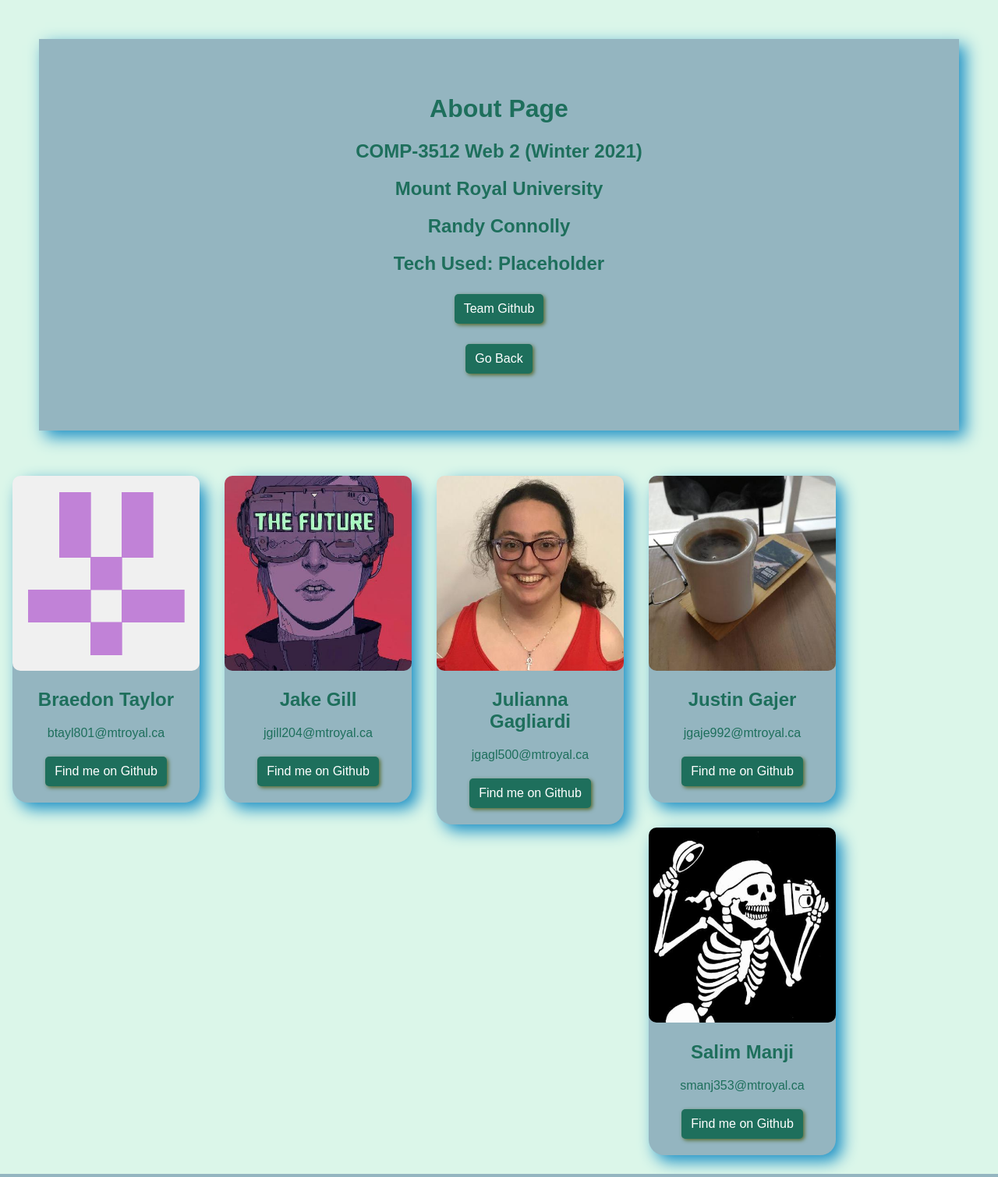
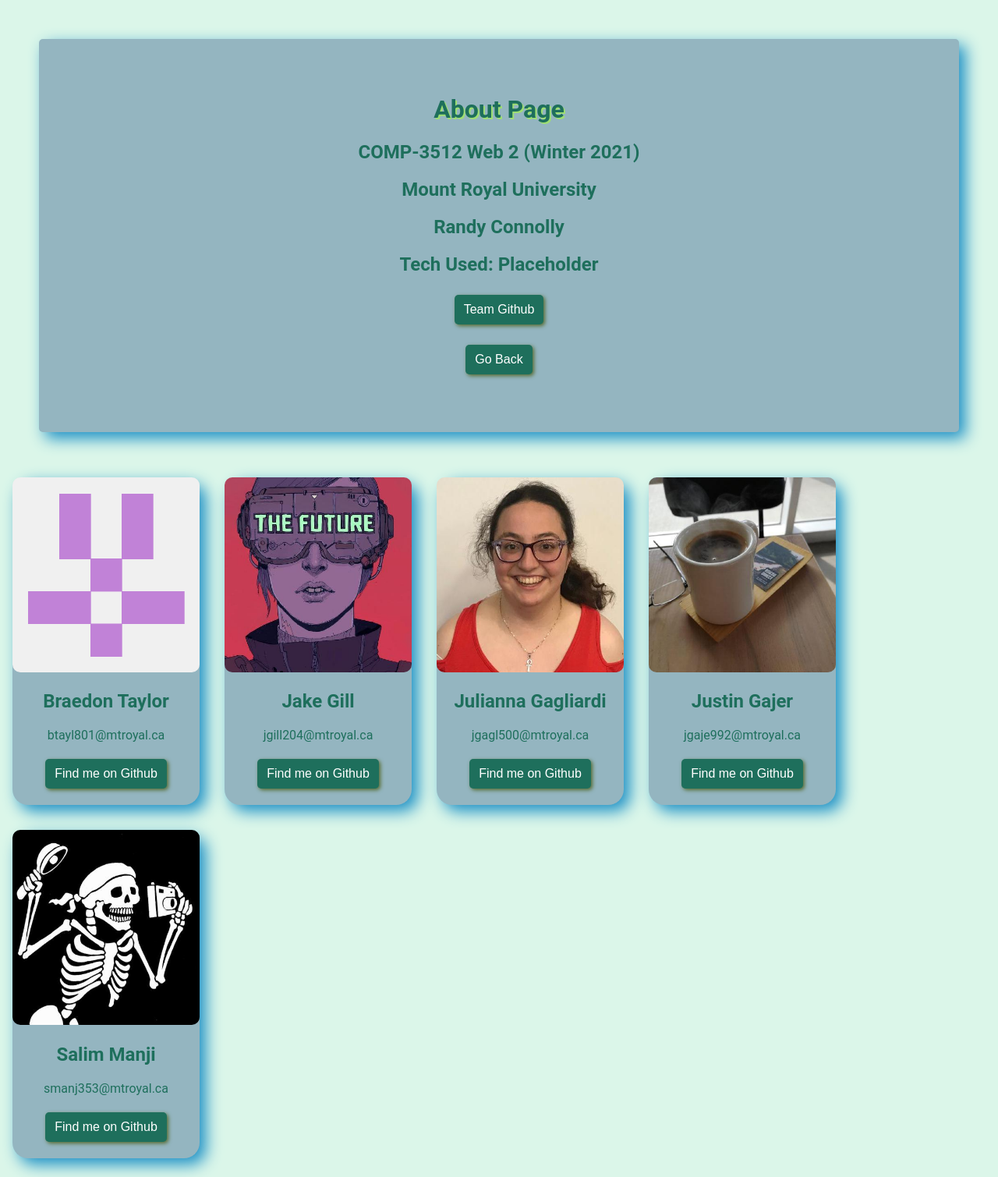
Before and after one commit to BraedonTaylor/COMP-3512Asg2, a PHP site: page /comp-3512asg2/about.php in a window 1280 px wide. Shown: the part 68-1577 px from the top of the page at 78% size. Run offline with PHP 8.4, Linux system fonts and the light colour scheme.

Commit message:
changes stage 3

```diff
--- a/CSS/aboutcss.css
+++ b/CSS/aboutcss.css
@@ -1,7 +1,11 @@
 body {
-    font-family: Arial, Helvetica, sans-serif;
+  font-family: "roboto";
   background-color: #dbf6e9;
   margin: 0;
+}
+
+h1 {
+  text-shadow: 2px 2px #9ede73;
 }
 
 html body div.grid-container img{
@@ -34,6 +38,7 @@
 .about-container {
   padding: 50px;
   margin: 50px;
+  border-radius: 5px;
   text-align: center;
   background-color: #94b5c0;
   color: #1e6f5c;
--- a/CSS/logincss.css
+++ b/CSS/logincss.css
@@ -22,6 +22,9 @@
 /*---- COLOURING ----*/
 body {
     background-color: #dbf6e9;
+}
+div#info form h1 {
+    text-shadow: 2px 2px #9ede73;
 }
 
 div#info form h1, div#info form label, div#info h3 {
--- a/CSS/registercss.css
+++ b/CSS/registercss.css
@@ -69,7 +69,7 @@
 .grid-container > div, .grid-container-two > div {
     padding: 20px;
     font-size: 20px;
-    background-color: #8b8b8b;
+    background-color: #94b5c0;
     box-shadow: 8px 8px 20px #1a8fc5;
     border-radius: 50px;
 }
--- a/css/history.css
+++ b/css/history.css
@@ -62,7 +62,11 @@
 }
 
 h2 {
-    text-shadow: none;
+    text-shadow: 2px 2px #9ede73;
+    font-family: "roboto";
+    color: #1e6f5c;
+    text-align: center;
+    /* text-shadow: none; */
 }
 
 
--- a/css/style222.css
+++ b/css/style222.css
@@ -67,7 +67,7 @@
     padding: 5px;
 }
 
-h2 {
+h1 {
     font-family: "roboto";
     grid-column: span 2;
     text-align: center;
--- a/favorites.php
+++ b/favorites.php
@@ -51,11 +51,10 @@
     <body>
         <?php buildNav($login, "favorites"); ?>
         <main class="favorites-container">
-        <h2 id="favoritesHeader">Favorites</h2>
+        <h1 id="favoritesHeader">Favorites</h1>
             <?php
             foreach ($fav as $favorite) {
                 $rvString = $favorite["symbol"] . "remove";
-                // var_dump($favorite);
                 ?>
                     <div id="<?=$favorite["symbol"]?>" class="favoritesListing">
                         <img class="favorites favoritesIcon" alt="<?=$favorite["symbol"]?>" src="images/logos/<?=$favorite["symbol"]?>.svg">
--- a/index.php
+++ b/index.php
@@ -33,7 +33,7 @@
     <body>
         <?php buildNav($login, "index"); ?>
         <main class="home-container">
-            <h2 id="homeHeader">Stock Browser</h2>
+            <h1 id="homeHeader">Stock Browser</h1>
             <div id="aboutBox" class="homeBox">About</div>
             <div id="companiesBox" class="homeBox">Companies</div>
             <?php if (isset($userID)) { ?>
--- a/list.php
+++ b/list.php
@@ -25,7 +25,7 @@
         <div class="box b">
             <div id="magnify"><img id="magImage"></div>
             <section>
-                <h2>List Of Companies</h2>
+                <h1>List Of Companies</h1>
                 Filter: <input type="text" class="search" placeholder="Search for a Company"> <button id="clearButton" class="buttons">Clear Filter</button>
                 <p id="spacer"></p>
                 <section id="companyList"></section>
--- a/profile.php
+++ b/profile.php
@@ -33,7 +33,7 @@
     <body>
         <?php buildNav($login, "profile"); ?>
         <main class="profile-container">
-            <h2 id="profile-head">PROFILE</h2>
+            <h1 id="profile-head">Profile</h1>
             <div class="img">
                 <img id="profile" alt="profile picture" src="https://randomuser.me/api/portraits/women/<?= $userID?>.jpg">
             </div>
```
Also changed, not shown: css/style.css (+17 -15 lines). Lines whose indentation alone changed are shown as unchanged.
